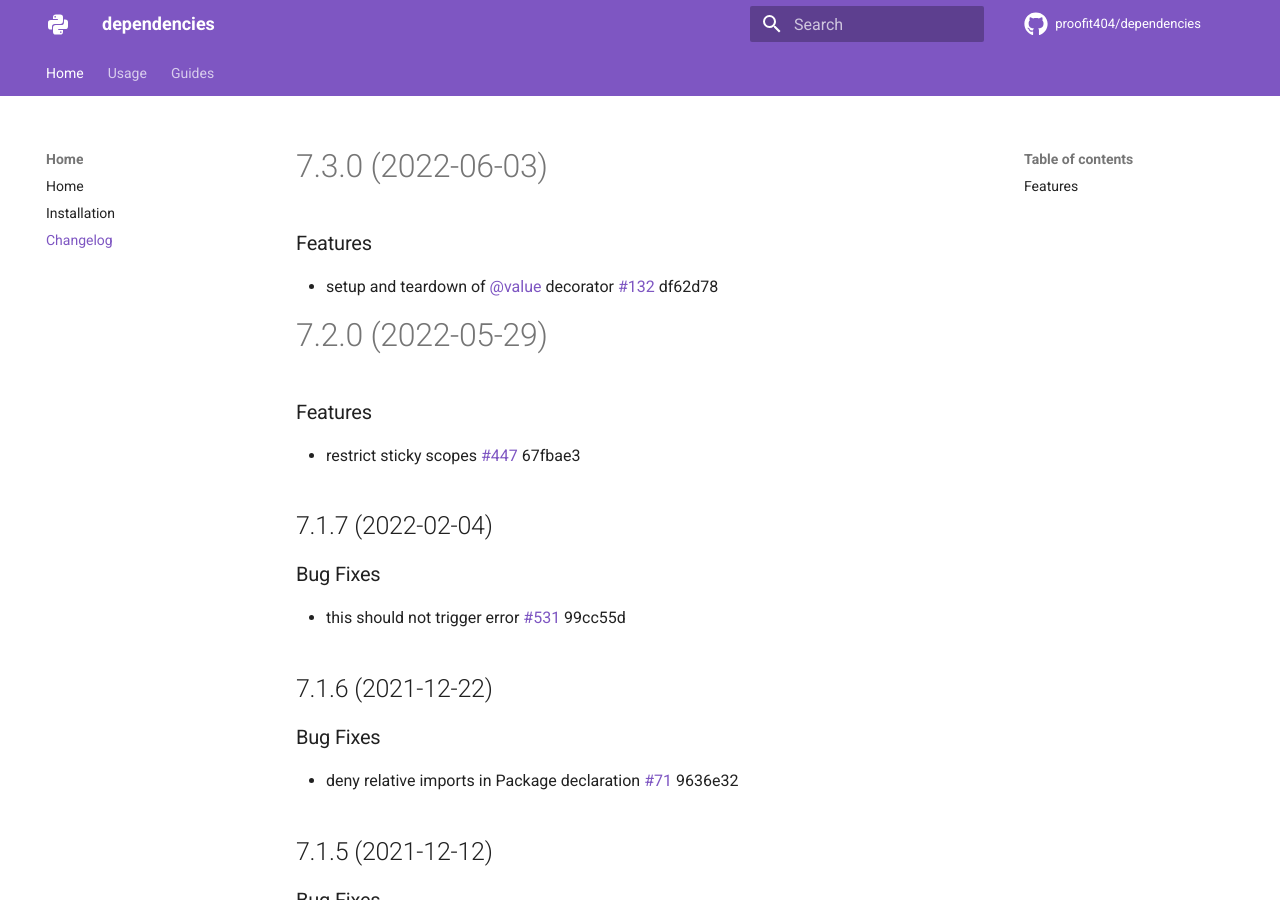
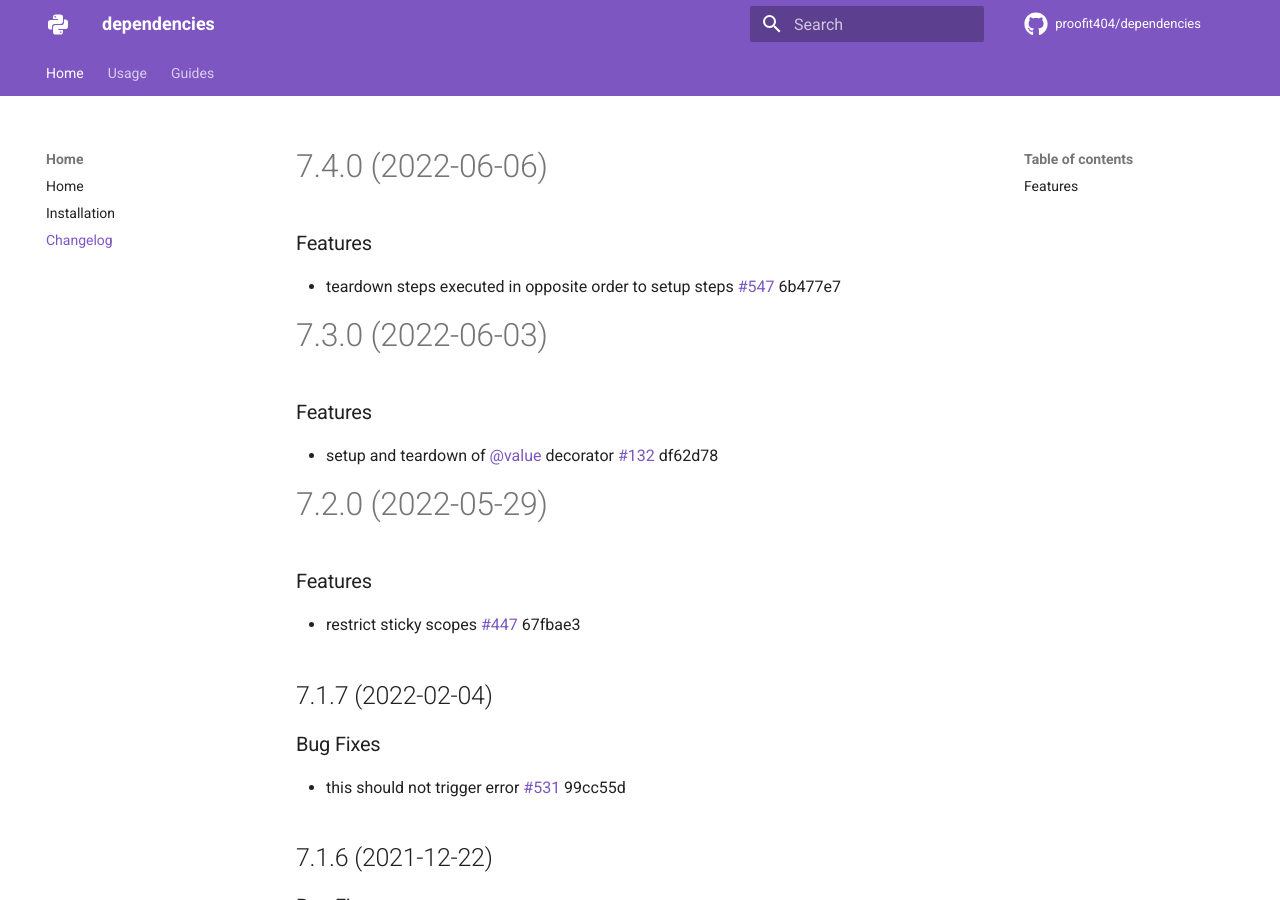
Before and after one commit to proofit404/dependencies, an MkDocs documentation site: the page built from docs/changelog.md, in a window 1280 px wide and 900 px high. Built offline with MkDocs 1.6.1 and Material for MkDocs 9.7.7, drawn with Linux system fonts in a browser that asks for light colours; comment, search, counter and statistics services are not loaded.

Commit message:
chore(release): 7.4.0 [skip ci]
# 7.4.0 (2022-06-06)

### Features

* teardown steps executed in opposite order to setup steps [#547](https://github.com/proofit404/dependencies/issues/547) 6b477e7

```diff
--- a/docs/changelog.md
+++ b/docs/changelog.md
@@ -1,3 +1,10 @@
+# 7.4.0 (2022-06-06)
+
+### Features
+
+- teardown steps executed in opposite order to setup steps
+  [#547](https://github.com/proofit404/dependencies/issues/547) 6b477e7
+
 # 7.3.0 (2022-06-03)
 
 ### Features
--- a/package.json
+++ b/package.json
@@ -1,6 +1,6 @@
 {
   "name": "dependencies",
-  "version": "7.3.0",
+  "version": "7.4.0",
   "private": true,
   "devDependencies": {
     "@commitlint/cli": "*",
--- a/pyproject.toml
+++ b/pyproject.toml
@@ -19,7 +19,7 @@ packages = [
 ]
 readme = "docs/index.md"
 repository = "https://github.com/proofit404/dependencies"
-version = "7.3.0"
+version = "7.4.0"
 
 [tool.poetry.dependencies]
 python = "*"
```
